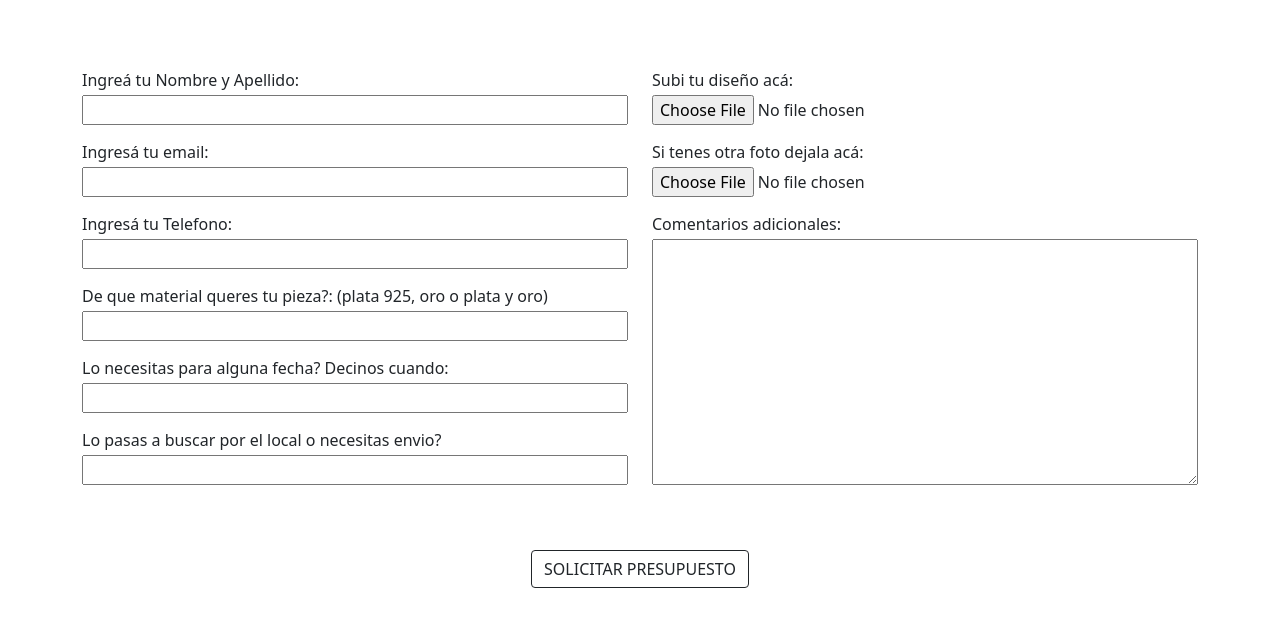
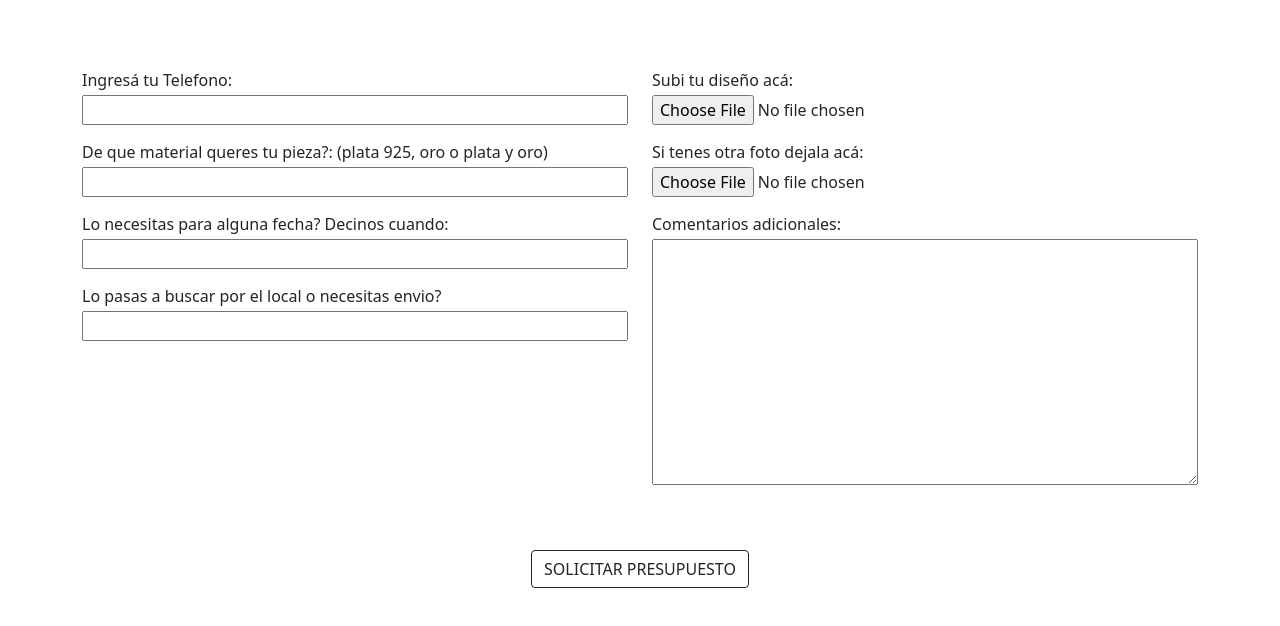
Before and after one commit to santiagoGasparotti/SEOANE, a plain HTML site: page presupuesto.html in a window 1280 px wide. Shown: the part 162-788 px from the top of the page. Drawn offline with nearby package versions, Linux system fonts and the light colour scheme.

Commit message:
delete form

```diff
--- a/presupuesto.html
+++ b/presupuesto.html
@@ -57,14 +57,14 @@
         <form name="contact" method="post" data-netlify="true">
             <div class="row ">
                 <div class="col-md-6 marginP">
-                    <p class="width100">
+                    <!-- <p class="width100">
                         <label class="width100">Ingreá tu Nombre y Apellido:<input class="width100" type="text"
                                 name="name" /></label>
                     </p>
                     <p class="width100">
                         <label class="width100">Ingresá tu email:<input class="width100" type="email"
                                 name="email" /></label>
-                    </p>
+                    </p> -->
                     <p class="width100">
                         <label class="width100">Ingresá tu Telefono:<input class="width100" type="phone"
                                 name="phone"></label>
```
